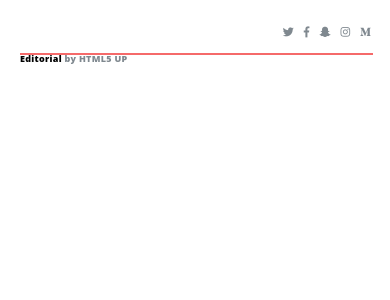
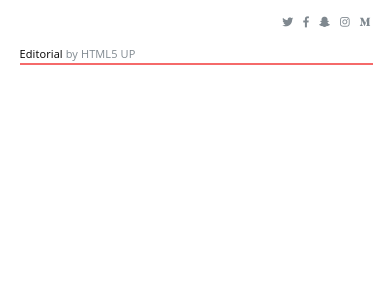
Before and after one commit to nathzz30/landing-page-francis, a React app: page / in a window 390 px wide. Shown: the top 300 px of the page. Built offline with nearby package versions, Linux system fonts and the light colour scheme.

Commit message:
Emotion Implemented

```diff
--- a/package.json
+++ b/package.json
@@ -21,6 +21,7 @@
     "@babel/core": "^7.5.5",
     "@babel/preset-env": "^7.5.5",
     "@babel/preset-react": "^7.0.0",
+    "@emotion/babel-preset-css-prop": "^10.0.14",
     "babel-eslint": "^10.0.2",
     "babel-loader": "^8.0.6",
     "css-loader": "^3.2.0",
--- a/src/Components/Header/Header.css
+++ /dev/null
@@ -1,133 +0,0 @@
-.header {
-  display: inline-block;
-  text-align: left;
-  width: 90%;
-  margin-top: 10px;
-}
-
-.logo {
-  font-size: 9px;
-  display: inline-block;
-  color: #7f888f;
-  letter-spacing: 0.3px;
-  line-height: 8px;
-  font-family: 'Open Sans', sans-serif;
-  font-weight: 800;
-  width: 50%;
-  text-decoration: none;
-}
-
-.logo:hover {
-  color: #f56a6a;
-}
-
-.line {
-  margin-top: 7px;
-  background-color: #f56a6a;
-  border-color: #f56a6a;
-  width: 90%;
-  display: flex;
-  justify-content: flex-start;
-  position: absolute;
-  margin-bottom: 8px;
-  content: '';
-  border-style: solid;
-  border-width: 1.8px;
-}
-
-.social {
-  position: relative;
-  display: inline-block;
-  width: 50%;
-  text-align: right;
-  text-decoration: none;
-}
-
-.social > a {
-  margin: 0px 0px 0px 10px;
-  color: #7f888f;
-  text-align: right;
-  font-size: 11px;
-  text-decoration: none;
-}
-
-.social > a:hover {
-  color: #f56a6a;
-}
-
-.blackie {
-  color: black;
-}
-
-.reader {
-  display: none;
-}
-
-@media screen and (max-width: 490px) {
-  .header {
-    display: flex;
-    flex-direction: column-reverse;
-    text-align: left;
-    width: 90%;
-    margin: 20px;
-  }
-
-  .logo {
-    font-size: 9px;
-    display: inline-block;
-    color: #7f888f;
-    letter-spacing: 0.3px;
-    line-height: 8px;
-    font-family: 'Open Sans', sans-serif;
-    font-weight: 800;
-    width: 50%;
-    text-decoration: none;
-  }
-
-  .logo:hover {
-    color: #f56a6a;
-  }
-
-  .line {
-    margin-top: 7px;
-    background-color: #f56a6a;
-    border-color: #f56a6a;
-    width: 90%;
-    display: flex;
-    justify-content: flex-start;
-    position: absolute;
-    margin-bottom: 8px;
-    content: '';
-    border-style: solid;
-    border-width: 1.8px;
-  }
-
-  .social {
-    position: relative;
-    display: inline-block;
-    width: 100%;
-    text-align: right;
-    text-decoration: none;
-    margin-bottom: 15px;
-  }
-
-  .social > a {
-    margin: 0px 0px 0px 10px;
-    color: #7f888f;
-    text-align: right;
-    font-size: 11px;
-    text-decoration: none;
-  }
-
-  .social > a:hover {
-    color: #f56a6a;
-  }
-
-  .blackie {
-    color: black;
-  }
-
-  .reader {
-    display: none;
-  }
-}
--- /dev/null
+++ b/src/Components/Header/Header.js
@@ -0,0 +1,98 @@
+/** @jsx jsx */
+import { css } from '@emotion/core';
+import { global } from '../../global';
+
+export const header = css`
+  display: inline-block;
+  text-align: left;
+  width: 90%;
+  margin-top: 30px;
+
+  @media screen and (max-width: 490px) {
+    display: flex;
+    flex-direction: column-reverse;
+    text-align: left;
+    width: 90%;
+    margin: auto;
+    margin-top: 10px;
+  }
+`;
+
+export const logo = css`
+  font-size: 9px;
+  display: inline-block;
+  color: ${global.colorOsloGray};
+  letter-spacing: 0.1px;
+  line-height: 8px;
+  font-family: ${global.fonts};
+  font-weight: 500;
+  width: 50%;
+  text-decoration: none;
+  transition: 0.3s;
+  margin-bottom: 15px;
+
+  span {
+    color: black;
+    transition: 0.4s;
+
+    :hover {
+      color: ${global.colorCarnation};
+    }
+  }
+
+  :hover {
+    color: ${global.colorCarnation};
+  }
+
+  @media screen and (max-width: 490px) {
+    margin-bottom: 15px;
+    font-size: 11px;
+  }
+`;
+
+export const line = css`
+  margin-top: 7px;
+  background-color: ${global.colorCarnation};
+  border-color: ${global.colorCarnation};
+  width: 90%;
+  display: flex;
+  justify-content: flex-start;
+  position: absolute;
+  margin: auto;
+  margin-bottom: 8px;
+  content: '';
+  border-style: solid;
+  border-width: 1.6px;
+`;
+
+export const social = css`
+  position: relative;
+  display: inline-block;
+  width: 50%;
+  text-align: right;
+  text-decoration: none;
+
+  a {
+    margin: 0;
+    margin-left: 10px;
+    color: ${global.colorOsloGray};
+    text-align: right;
+    font-size: 11px;
+    text-decoration: none;
+    transition: 0.3s;
+
+    :hover {
+      color: ${global.colorCarnation};
+    }
+  }
+
+  @media screen and (max-width: 490px) {
+    width: 100%;
+    text-align: right;
+    margin-bottom: 20px;
+  }
+`;
+
+export const reader = css`
+  display: none;
+`;
--- a/src/Components/Header/index.jsx
+++ b/src/Components/Header/index.jsx
@@ -1,10 +1,11 @@
-import React from 'react';
+/** @jsx jsx */
+import { css, jsx } from '@emotion/core';
 import PropTypes from 'prop-types';
-import './Header.css';
+import * as styles from './Header';
 
 const Header = ({ socialIcons, logo }) => {
   return (
-    <div className="header">
+    <div css={styles.header}>
       <link
         rel="stylesheet"
         href="https://use.fontawesome.com/releases/v5.1.0/css/all.css"
@@ -12,11 +13,11 @@ const Header = ({ socialIcons, logo }) => {
 
       <a
         href="https://html5up.net/uploads/demos/editorial/index.html"
-        className="logo"
+        css={styles.logo}
       >
-        <span className="blackie">Editorial</span> by {logo}
+        <span>Editorial</span> by {logo}
       </a>
-      <div className="social">
+      <div css={styles.social}>
         {socialIcons.map((icon, index) => (
           <a
             href="https://html5up.net/uploads/demos/editorial/index.html"
@@ -25,11 +26,11 @@ const Header = ({ socialIcons, logo }) => {
             aria-label={icon.social}
           >
             {' '}
-            <span className="reader">{icon.social}</span>
+            <span css={styles.reader}>{icon.social}</span>
           </a>
         ))}
       </div>
-      <hr className="line" />
+      <hr css={styles.line} />
     </div>
   );
 };
--- /dev/null
+++ b/src/global.js
@@ -0,0 +1,8 @@
+/** @jsx jsx */
+import { css } from '@emotion/core';
+
+export const global = {
+  colorOsloGray: '#7f888f',
+  colorCarnation: '#f56a6a',
+  fonts: "'Open Sans', sans-serif"
+};
--- a/src/main.css
+++ /dev/null
@@ -1,3 +0,0 @@
-body {
-  line-height: 2;
-}
```
Also changed, not shown: .babelrc, 1 other file (tests, documents, lock files or other folders).
